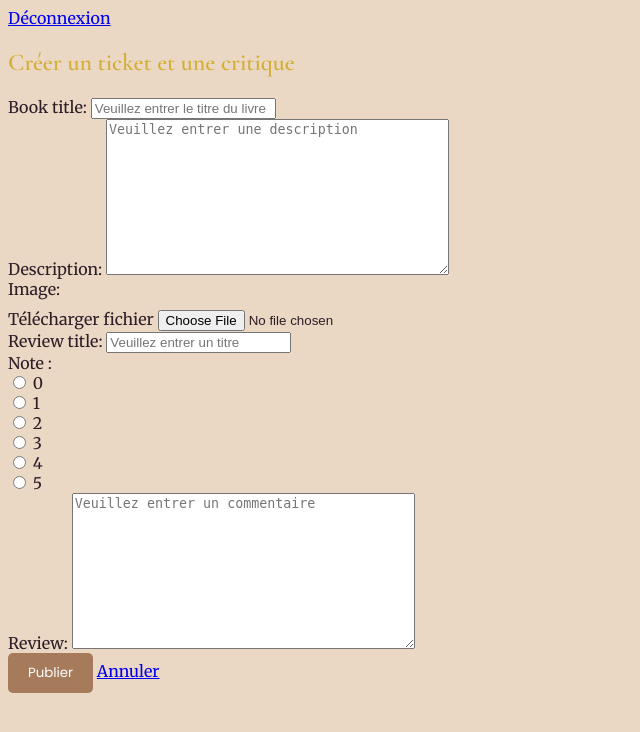
After one commit to AlBlanchard/LITRevu, a Django app: page /tickets/both/create/ in a window 1280 px wide. The commit adds this page. Shown: the top 732 px of the page, without its empty margins (0-640 px from the left). Run offline with Django 5.2, Linux system fonts and the light colour scheme; a user stored in the database is signed in.

Commit message:
Review C,U,D et Création critique (ticket + review)

```diff
--- /dev/null
+++ b/templates/tickets/form.html
@@ -0,0 +1,26 @@
+{% extends "base.html" %}
+
+{% block content %}
+<div class="container">
+    <h2>{{ form_title }}</h2>
+
+    {% if include_ticket %}
+        {% include "tickets/ticket.html" %}
+    {% endif %}
+
+    <form method="post" enctype="multipart/form-data">
+        {% csrf_token %}
+
+        {% if include_ticket_form %}
+            {% include "tickets/ticket_form.html" %}
+        {% endif %}
+
+        {% if include_review_form %}
+            {% include "tickets/review_form.html" %}
+        {% endif %}
+
+        <button type="submit" class="btn btn-primary">{{ submit_text }}</button>
+        <a href="{% url 'home' %}" class="btn btn-secondary mt-2">Annuler</a>
+    </form>
+</div>
+{% endblock %}
--- /dev/null
+++ b/templates/tickets/review_form.html
@@ -0,0 +1,19 @@
+<div class="form-group">
+    {{ review_form.review_title.label_tag }}
+    {{ review_form.review_title }}
+</div>
+<div class="form-group">
+    <label>Note :</label>
+    <div class="form-check">
+        {% for radio in review_form.rating %}
+            <div class="form-check">
+                {{ radio.tag }}
+                <label class="form-check-label">{{ radio.choice_label }}</label>
+            </div>
+        {% endfor %}
+    </div>
+</div>
+<div class="form-group">
+    {{ review_form.review.label_tag }}
+    {{ review_form.review }}
+</div>
--- a/templates/tickets/ticket_form.html
+++ b/templates/tickets/ticket_form.html
@@ -1,24 +1,15 @@
-{% extends "base.html" %}
-
-{% block content %}
-<div class="container">
-    <h2>{{ form_title }}</h2>
-
-    <form method="post" enctype="multipart/form-data">
-        {% csrf_token %}
-
 <div class="form-group">
-            {{ form.title.label_tag }}
-            {{ form.title }}
+    {{ ticket_form.book_title.label_tag }}
+    {{ ticket_form.book_title }}
 </div>
 
 <div class="form-group">
-            {{ form.description.label_tag }}
-            {{ form.description }}
+    {{ ticket_form.description.label_tag }}
+    {{ ticket_form.description }}
 </div>
 
 <div class="form-group">
-            {{ form.image.label_tag }}
+    {{ ticket_form.image.label_tag }}
     <div id="image-preview-container" style="margin-top: 10px;">
         {% if ticket.image %}
             <img id="image-preview" src="{{ ticket.image.url }}" alt="Image sélectionnée" style="max-width: 300px; height: auto;">
@@ -27,12 +18,7 @@
         {% endif %}
     </div>
     <label for="id_image" class="btn btn-secondary">Télécharger fichier</label>
-            {{ form.image }}
-        </div>
-
-        <button type="submit" class="btn btn-primary">{{ submit_text }}</button>
-
-    <a href="{% url 'home' %}" class="btn btn-secondary mt-2">Annuler</a>
+    {{ ticket_form.image }}
 </div>
 
 <!-- Petit script JS pour afficher l'image choisi-->
@@ -60,4 +46,3 @@
         });
     });
 </script>
-{% endblock %}
--- a/tickets/forms.py
+++ b/tickets/forms.py
@@ -1,16 +1,19 @@
 from django import forms
-from .models import Ticket
+from .models import Ticket, Review
 
 
 class TicketForm(forms.ModelForm):
-    title = forms.CharField(
+    book_title = forms.CharField(
         required=True,
         widget=forms.TextInput(
-            attrs={"class": "form-control", "placeholder": "Veuillez entrer un titre"}
+            attrs={
+                "class": "form-control",
+                "placeholder": "Veuillez entrer le titre du livre",
+            }
         ),
     )
     description = forms.CharField(
-        required=True,
+        required=False,
         widget=forms.Textarea(
             attrs={
                 "class": "form-control",
@@ -19,10 +22,37 @@ class TicketForm(forms.ModelForm):
         ),
     )
     image = forms.ImageField(
-        required=True,
+        required=False,
         widget=forms.FileInput(attrs={"class": "form-control", "accept": "image/*"}),
     )
 
     class Meta:
         model = Ticket
-        fields = ("title", "description", "image")
+        fields = ("book_title", "description", "image")
+
+
+class ReviewForm(forms.ModelForm):
+    review_title = forms.CharField(
+        required=True,
+        widget=forms.TextInput(
+            attrs={"class": "form-control", "placeholder": "Veuillez entrer un titre"}
+        ),
+    )
+    rating = forms.ChoiceField(
+        choices=[(i, str(i)) for i in range(6)],
+        widget=forms.RadioSelect(attrs={"class": "form-check-input"}),
+        required=True,
+    )
+    review = forms.CharField(
+        required=False,
+        widget=forms.Textarea(
+            attrs={
+                "class": "form-control",
+                "placeholder": "Veuillez entrer un commentaire",
+            }
+        ),
+    )
+
+    class Meta:
+        model = Review
+        fields = ["review_title", "rating", "review"]
--- a/tickets/models.py
+++ b/tickets/models.py
@@ -8,7 +8,7 @@ class Ticket(models.Model):
     user = models.ForeignKey(
         to=settings.AUTH_USER_MODEL, on_delete=models.CASCADE, related_name="tickets"
     )
-    title = models.CharField(max_length=120)
+    book_title = models.CharField(max_length=120)
     description = models.TextField(blank=True)
     image = models.ImageField(upload_to="tickets_images/", blank=True, null=True)
     time_created = models.DateTimeField(auto_now_add=True)
@@ -36,7 +36,7 @@ class Ticket(models.Model):
         super().delete(*args, **kwargs)
 
     def __str__(self):
-        return f"{self.title} (créé par {self.user})"
+        return f"{self.book_title} (créé par {self.user})"
 
 
 class Review(models.Model):
@@ -51,8 +51,8 @@ class Review(models.Model):
     rating = models.PositiveSmallIntegerField(
         validators=[MinValueValidator(0), MaxValueValidator(5)]
     )
-    headline = models.CharField(max_length=120)
-    body = models.TextField(blank=True)
+    review_title = models.CharField(max_length=120)
+    review = models.TextField(blank=True)
     time_created = models.DateTimeField(auto_now_add=True)
 
     def __str__(self):
--- a/tickets/urls.py
+++ b/tickets/urls.py
@@ -1,8 +1,20 @@
 from django.urls import path
-from .views import create_ticket, update_ticket, delete_ticket
+from .views import (
+    create_ticket,
+    update_ticket,
+    delete_ticket,
+    create_review,
+    update_review,
+    delete_review,
+    create_ticket_and_review,
+)
 
 urlpatterns = [
     path("create/", create_ticket, name="ticket_create"),
     path("update/<int:ticket_id>/", update_ticket, name="ticket_update"),
     path("delete/<int:ticket_id>/", delete_ticket, name="ticket_delete"),
+    path("reviews/create/<int:ticket_id>/", create_review, name="review_create"),
+    path("reviews/update/<int:review_id>/", update_review, name="review_update"),
+    path("reviews/delete/<int:review_id>/", delete_review, name="review_delete"),
+    path("both/create/", create_ticket_and_review, name="ticket_and_review_create"),
 ]
--- a/tickets/views.py
+++ b/tickets/views.py
@@ -1,6 +1,6 @@
 from django.shortcuts import render, redirect, get_object_or_404
-from .forms import TicketForm
-from .models import Ticket
+from .forms import TicketForm, ReviewForm
+from .models import Ticket, Review
 from django.contrib import messages
 
 
@@ -18,11 +18,12 @@ def create_ticket(request):
     form = TicketForm()
     return render(
         request,
-        "tickets/ticket_form.html",
+        "tickets/form.html",
         {
-            "form": form,
+            "ticket_form": form,
             "form_title": "Créer un ticket",
             "submit_text": "Envoyer",
+            "include_ticket_form": True,
         },
     )
 
@@ -61,3 +62,103 @@ def delete_ticket(request, ticket_id):
         return redirect("home")
 
     return render(request, "tickets/confirm_delete.html", {"ticket": ticket})
+
+
+###### REVIEW ######
+
+
+def create_review(request, ticket_id):
+    ticket = get_object_or_404(Ticket, id=ticket_id)
+
+    if request.method == "POST":
+        form = ReviewForm(request.POST)
+        if form.is_valid():
+            review = form.save(commit=False)
+            review.ticket = ticket
+            review.user = request.user
+            review.save()
+            messages.success(request, "Avis créé avec succès !")
+            return redirect("home")
+
+    form = ReviewForm()
+    return render(
+        request,
+        "tickets/form.html",
+        {
+            "review_form": form,
+            "ticket": ticket,
+            "form_title": "Créer une critique",
+            "submit_text": "Envoyer",
+            "include_ticket": True,
+            "include_review_form": True,
+        },
+    )
+
+
+def update_review(request, review_id):
+    review = get_object_or_404(Review, id=review_id, user=request.user)
+
+    if request.method == "POST":
+        form = ReviewForm(request.POST, instance=review)
+        if form.is_valid():
+            form.save()
+            messages.success(request, "Avis modifié avec succès !")
+            return redirect("home")
+
+    form = ReviewForm(instance=review)
+    return render(
+        request,
+        "tickets/review_form.html",
+        {
+            "form": form,
+            "review": review,
+            "form_title": "Modifier l'avis",
+            "submit_text": "Mettre à jour",
+        },
+    )
+
+
+def delete_review(request, review_id):
+    review = get_object_or_404(Review, id=review_id, user=request.user)
+
+    if request.method == "POST":
+        review.delete()
+        messages.success(request, "L'avis a été supprimé avec succès !")
+        return redirect("home")
+
+    return render(request, "tickets/confirm_delete.html", {"review": review})
+
+
+###### Critique ######
+def create_ticket_and_review(request):
+    if request.method == "POST":
+        ticket_form = TicketForm(request.POST, request.FILES)
+        review_form = ReviewForm(request.POST)
+
+        if ticket_form.is_valid() and review_form.is_valid():
+            ticket = ticket_form.save(commit=False)
+            ticket.user = request.user
+            ticket.save()
+
+            review = review_form.save(commit=False)
+            review.ticket = ticket
+            review.user = request.user
+            review.save()
+
+            messages.success(request, "Ticket et avis créés avec succès !")
+            return redirect("home")
+
+    ticket_form = TicketForm()
+    review_form = ReviewForm()
+    return render(
+        request,
+        "tickets/form.html",
+        {
+            "ticket_form": ticket_form,
+            "review_form": review_form,
+            "form_title": "Créer un ticket et une critique",
+            "submit_text": "Publier",
+            "include_ticket_form": True,  # Active l'affichage du ticket form
+            "include_review_form": True,
+        },
+    )
```
Also changed, not shown: templates/tickets/ticket.html (added, +12 -0 lines), tickets/admin.py (+9 -3 lines), db.sqlite3, media/tickets_images/Logo_OpenClassrooms.png (added), tickets/migrations/0003_rename_body_review_review_and_more.py (added), tickets/migrations/0004_rename_title_review_review_title_and_more.py (added). Lines whose indentation alone changed are shown as unchanged.
